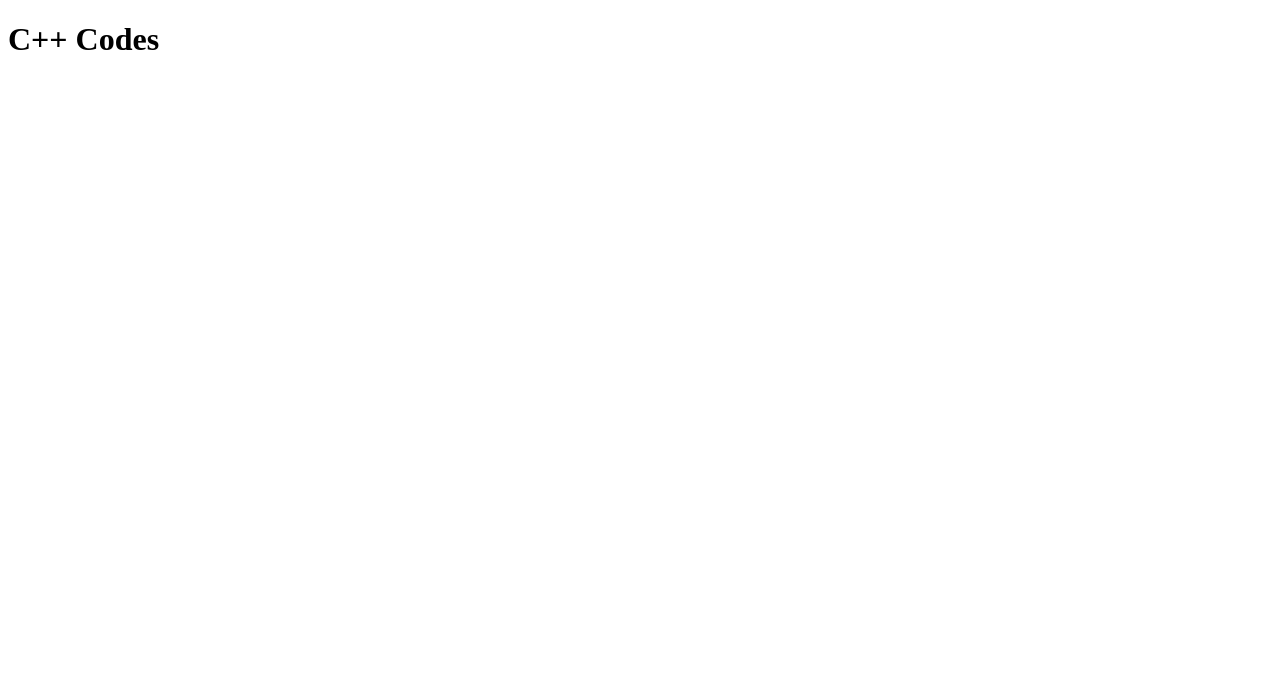
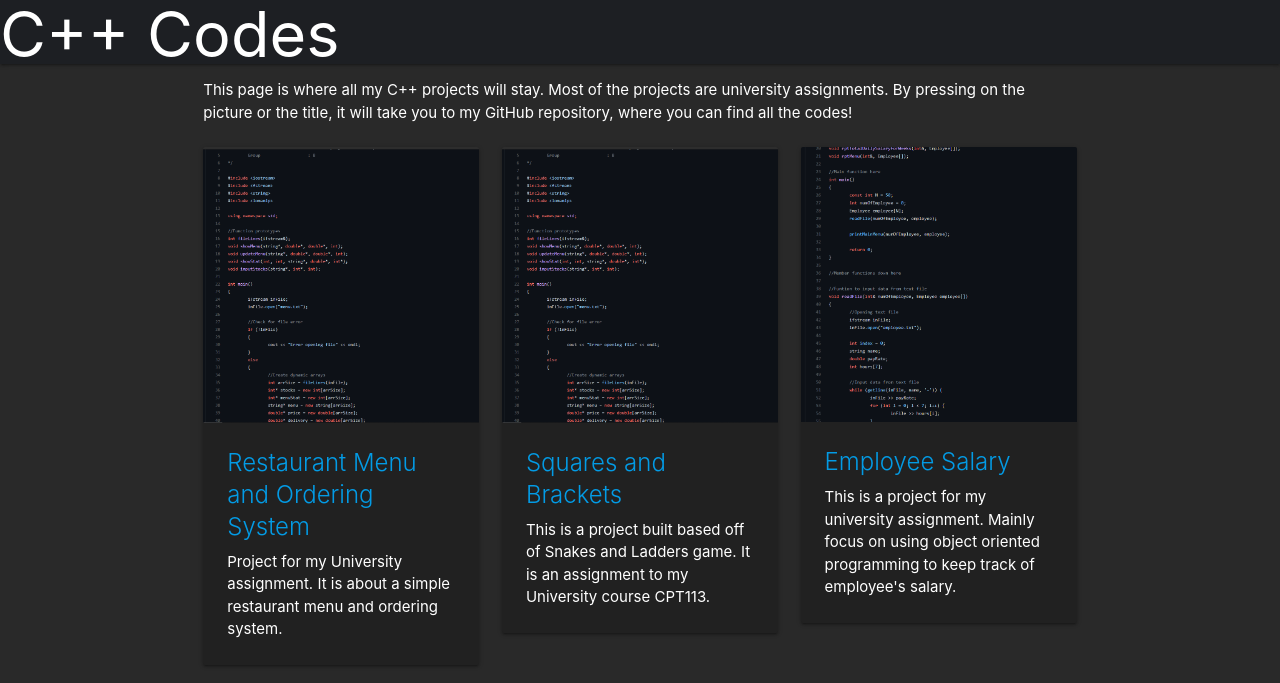
Before and after one commit to RitchieP/ReCode, a plain HTML site: page templates/page_cpp.html in a window 1280 px wide. Drawn offline with nearby package versions, Linux system fonts and the light colour scheme.

Commit message:
Updated CPP page

```diff
--- /dev/null
+++ b/style/page_cpp.css
@@ -0,0 +1,9 @@
+body {
+    background-color: #292929;
+    margin: 0px;
+}
+
+nav > h1 {
+    background-color: #1D1F23;
+    margin-top: 0px;
+}
--- a/templates/page_cpp.html
+++ b/templates/page_cpp.html
@@ -4,9 +4,85 @@
     <meta charset="UTF-8">
     <meta http-equiv="X-UA-Compatible" content="IE=edge">
     <meta name="viewport" content="width=device-width, initial-scale=1.0">
+    <!-- Compiled and minified CSS -->
+    <link rel="stylesheet" href="https://cdnjs.cloudflare.com/ajax/libs/materialize/1.0.0/css/materialize.min.css">
+    <link rel="stylesheet" href="../style/page_cpp.css">
+    <!-- Compiled and minified JavaScript -->
+    <script src="https://cdnjs.cloudflare.com/ajax/libs/materialize/1.0.0/js/materialize.min.js"></script>
     <title>ReCode: C++</title>
 </head>
 <body>
-    <h1>C++ Codes</h1>
+    <nav>
+        <h1 class="nav-wrapper">C++ Codes</h1>
+    </nav>
+
+    <div class="container">
+        <div class="row">
+            <div class="col s12">
+                <p class="white-text">
+                    This page is where all my C++ projects will stay. Most of the projects are
+                    university assignments. By pressing on the picture or the title, it will take you
+                    to my GitHub repository, where you can find all the codes!
+                </p>
+            </div>
+
+            <div class="col s12 m4">
+                <div class="card grey darken-4">
+                    <div class="card-image">
+                        <a target="_blank" href="https://github.com/RitchieP/CPT111assignment2">
+                            <img src="../image/cpp_restaurant_system.png" alt="Code Image">
+                        </a>
+                    </div>
+                    <div class="card-content white-text">
+                        <a target="_blank" href="https://github.com/RitchieP/CPT111assignment2">
+                            <span class="card-title">Restaurant Menu and Ordering System</span>
+                        </a>
+                        <p>
+                            Project for my University assignment. It is about a simple restaurant menu and ordering system.
+                        </p>
+                    </div>
+                </div>
+            </div>
+
+            <div class="col s12 m4">
+                <div class="card grey darken-4">
+                    <div class="card-image">
+                        <a target="_blank" href="https://github.com/RitchieP/Squares_and_Brackets">
+                            <img src="../image/cpp_restaurant_system.png" alt="Code Image">
+                        </a>
+                    </div>
+                    <div class="card-content white-text">
+                        <a target="_blank" href="https://github.com/RitchieP/Squares_and_Brackets">
+                            <span class="card-title">Squares and Brackets</span>
+                        </a>
+                        <p>
+                            This is a project built based off of Snakes and Ladders game. It is an assignment to my University course CPT113.
+                        </p>
+                    </div>
+                </div>
+            </div>
+
+            <div class="col s12 m4">
+                <div class="card grey darken-4">
+                    <div class="card-image">
+                        <a target="_blank" href="https://github.com/RitchieP/cpt113Assignment1">
+                            <img src="../image/cpp_employee_salary.png" alt="Code Image">
+                        </a>
+                    </div>
+                    <div class="card-content white-text">
+                        <a target="_blank" href="https://github.com/RitchieP/cpt113Assignment1">
+                            <span class="card-title">Employee Salary</span>
+                        </a>
+                        <p>
+                            This is a project for my university assignment. Mainly focus on using
+                            object oriented programming to keep track of employee's salary.
+                        </p>
+                    </div>
+                </div>
+            </div>
+
+        </div>
+    </div>
+
 </body>
 </html>
```
Also changed, not shown: index.html (+2 -2 lines), image/cpp_employee_salary.png (added), image/cpp_restaurant_system.png (added), image/cpp_squares_brackets.png (added), style/maintanance.css (line endings or trailing spaces).
